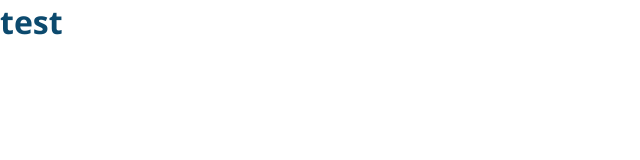
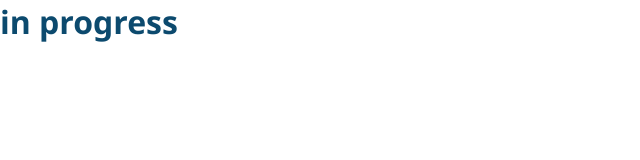
Before and after one commit to RAYRZE/portofolio, a plain HTML site: page contact.html in a window 1280 px wide. Shown: the whole page, without its empty margins (0-640 px from the left). Drawn offline with Linux system fonts and the light colour scheme.

Commit message:
litle change

```diff
--- a/contact.html
+++ b/contact.html
@@ -6,6 +6,6 @@
     <link rel="stylesheet" href="css/style.css">
 </head>
 <body>
-    <h1>test</h1>
+    <h1>in progress</h1>
 </body>
 </html>
```
Also changed, not shown: about.html (+1 -1 lines).
